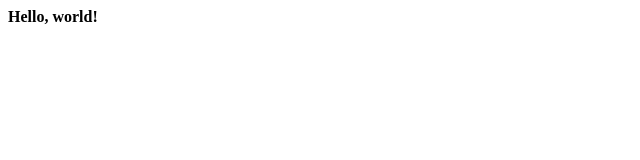
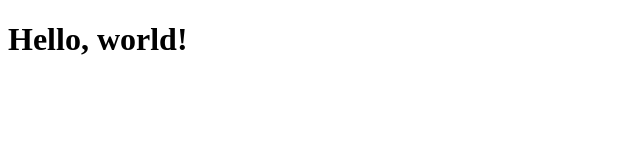
Before and after one commit to sghimi3/sghimi3.github.io, a plain HTML site: page index.html in a window 1280 px wide. Shown: the whole page, without its empty margins (0-640 px from the left). Drawn offline with Linux system fonts and the light colour scheme.

Commit message:
Test formatting

```diff
--- a/index.html
+++ b/index.html
@@ -5,6 +5,6 @@
   <title>Personal Website</title>
 </head>
 <body>
-  <b>Hello, world!</b>
+  <h1>Hello, world!</h1>
 </body>
 </html>
```
